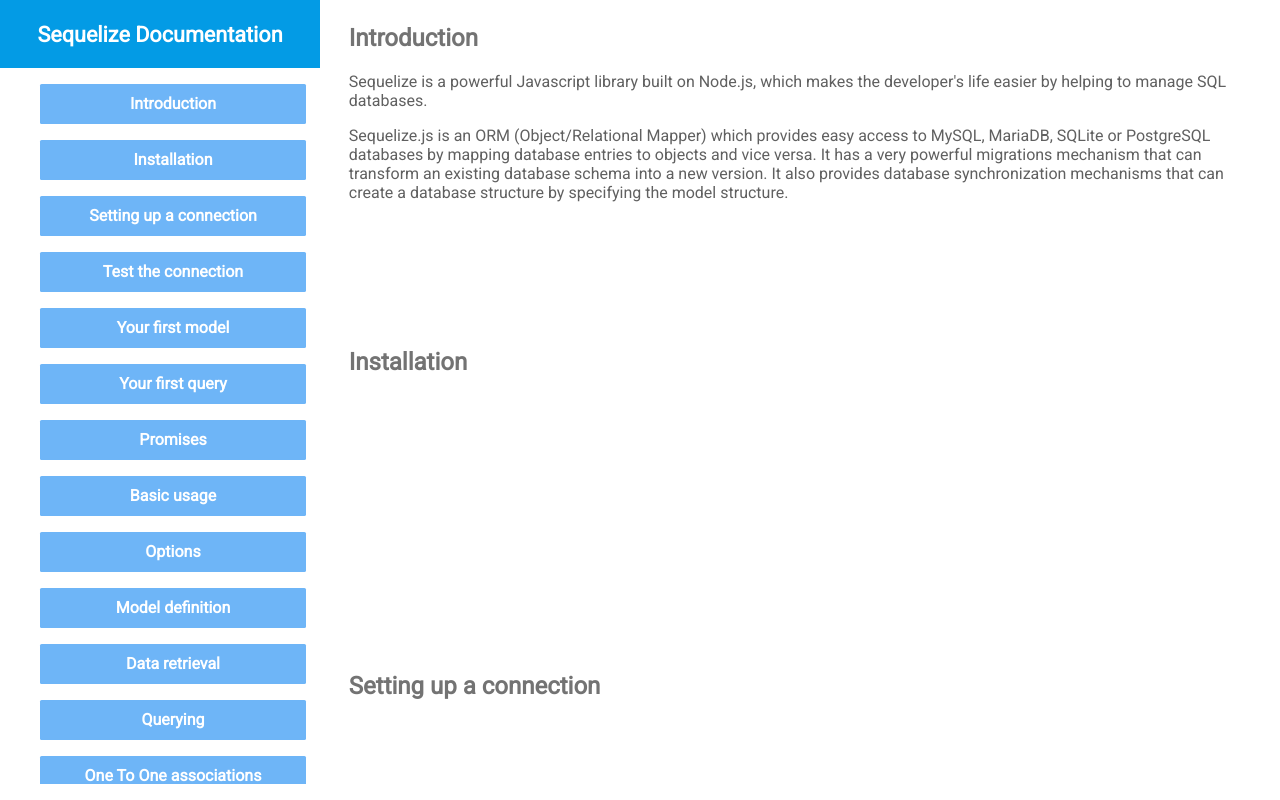
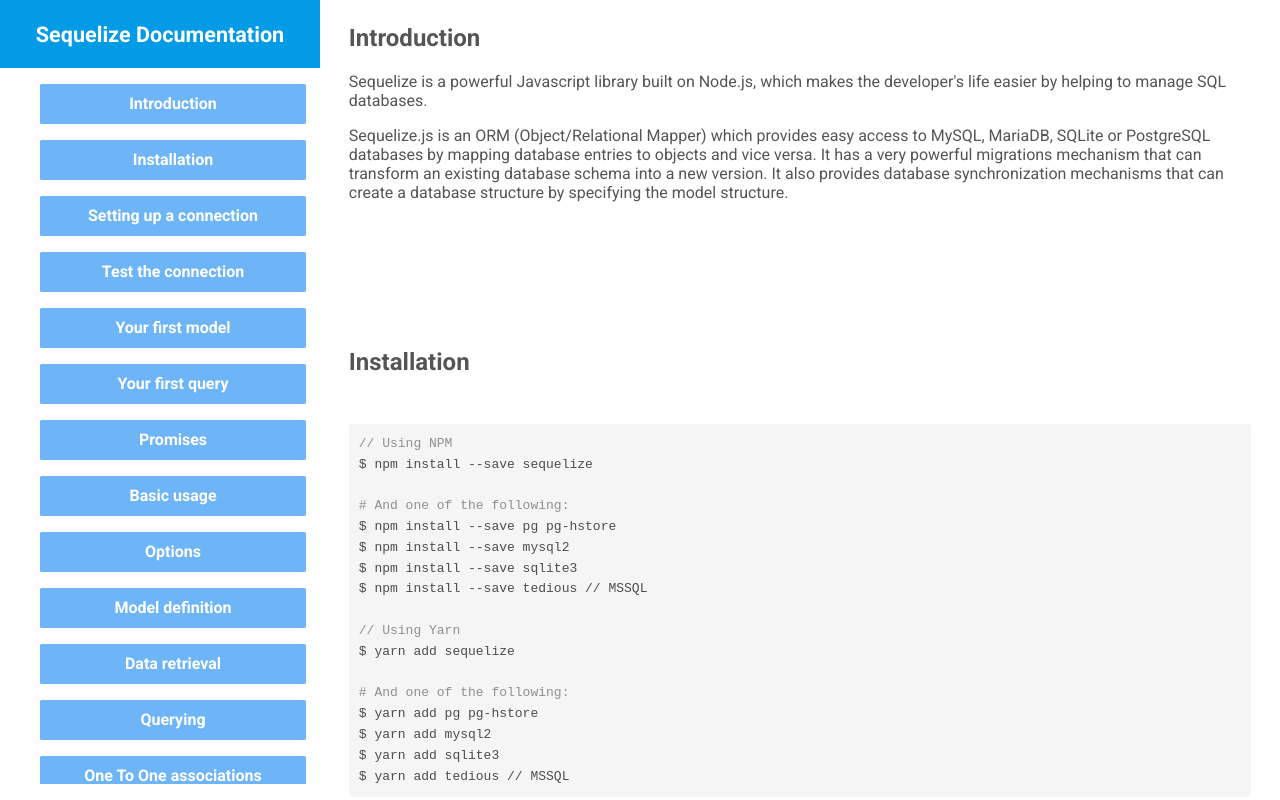
Before and after one commit to johnno8/technical-doc-page, a plain HTML site: page index.html in a window 1280 px wide. Drawn offline with Linux system fonts and the light colour scheme.

Commit message:
Styled code section; adjusted text colours

```diff
--- a/index.css
+++ b/index.css
@@ -1,4 +1,5 @@
-@import url('https://fonts.googleapis.com/css?family=Roboto');
+/*@import url('https://fonts.googleapis.com/css?family=Roboto');*/
+@import url('https://fonts.googleapis.com/css?family=Roboto:400,700');
 
 body {
   font-family: 'Roboto', sans-serif;
@@ -24,7 +25,7 @@ nav {
   grid-area: nav;
   display: grid;
   grid-template-rows: auto auto;
-  font-weight: bolder;
+  font-weight: bold;
 }
 
 nav header {
@@ -87,6 +88,7 @@ main {
 .main-section {
   min-height: 300px;
   margin: 1.5em auto;
+  color: #555;
 }
 
 .main-section header, article {
@@ -94,8 +96,22 @@ main {
   margin-right: 3%;
 }
 
-.main-section header {
-  color: #737373;
+/*.main-section header {
+  color: #555;
+}*/
+
+code {
+  line-height: 1.6;
+  background-color: #f5f5f5;
+  display: block;
+  border-radius: 3px;
+  margin: 1em 0;
+  padding: 10px;
+  color: #4d4d4c;
+}
+
+.comment {
+  color: #8e908c;
 }
 
 @media (min-width: 769px) {
--- a/index.html
+++ b/index.html
@@ -128,7 +128,25 @@
             <h2>Installation</h2>
           </header>
           <article>
+            <pre>
+              <code><span class="comment">// Using NPM</span>
+$ npm install --save sequelize
 
+<span class="comment"># And one of the following:</span>
+$ npm install --save pg pg-hstore
+$ npm install --save mysql2
+$ npm install --save sqlite3
+$ npm install --save tedious // MSSQL
+
+<span class="comment">// Using Yarn</span>
+$ yarn add sequelize
+
+<span class="comment"># And one of the following:</span>
+$ yarn add pg pg-hstore
+$ yarn add mysql2
+$ yarn add sqlite3
+$ yarn add tedious // MSSQL</code>
+            </pre>
           </article>
         </section>
         <section class="main-section" id="Setting_up_a_connection">
```
